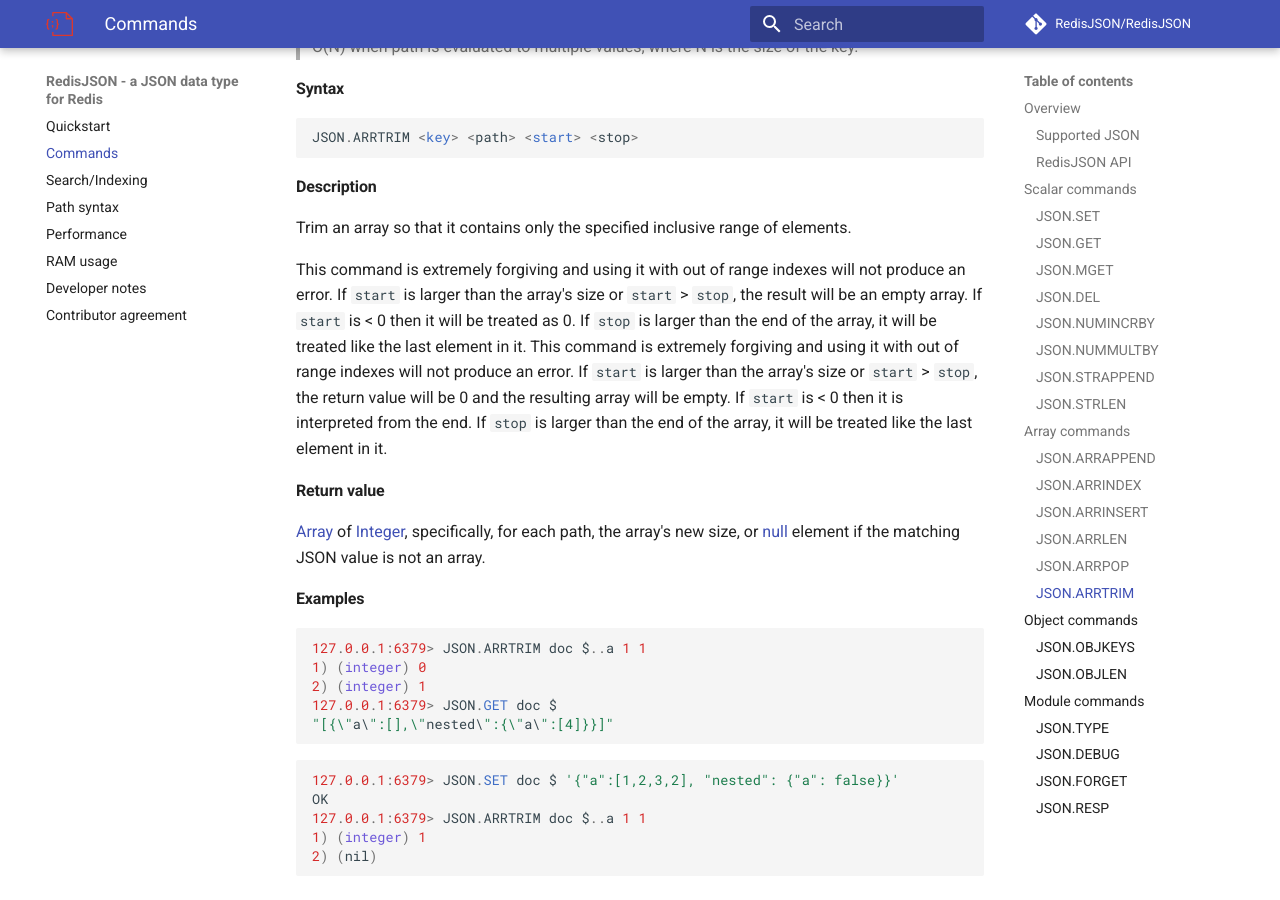
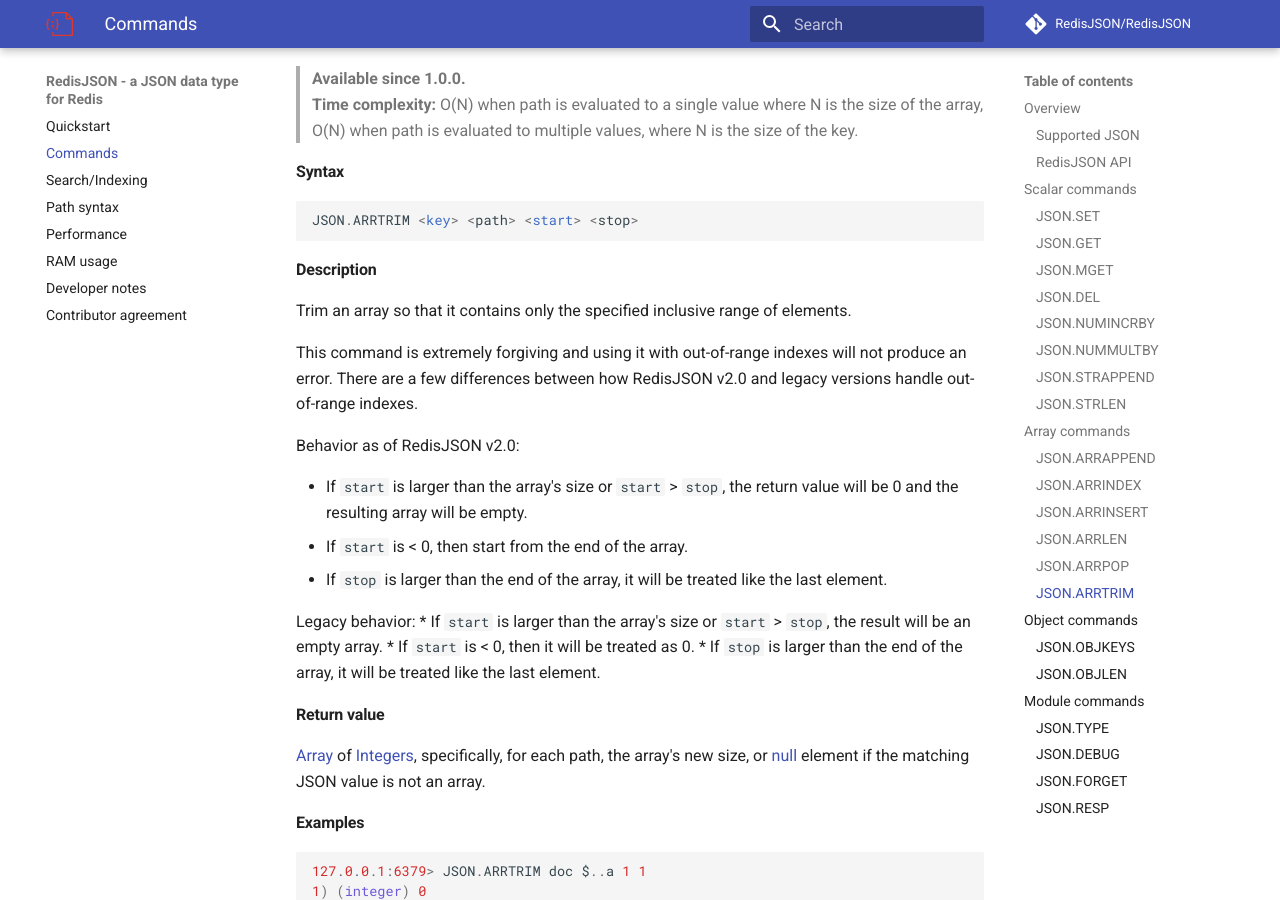
Before and after one commit to RedisJSON/RedisJSON, an MkDocs documentation site: the page built from docs/commands.md, in a window 1280 px wide and 900 px high, scrolled down 11300 px. Built offline with MkDocs 1.6.1 and Material for MkDocs 9.7.7, drawn with Linux system fonts in a browser that asks for light colours; comment, search, counter and statistics services are not loaded; some of the changed text lies outside the part shown.

Commit message:
Initial copy edits for commands.md

````diff
--- a/docs/commands.md
+++ b/docs/commands.md
@@ -1,4 +1,4 @@
-# RedisJSON Commands
+# RedisJSON commands
 
 ## Overview
 
@@ -78,11 +78,12 @@
 This command accepts multiple `path`s, and defaults to the value's root when none are given.
 
 The following subcommands change the reply's format and are all set to the empty string by default:
+
 *   `INDENT` sets the indentation string for nested levels
 *   `NEWLINE` sets the string that's printed at the end of each line
 *   `SPACE` sets the string that's put between a key and a value
 
-Pretty-formatted JSON is producible with `redis-cli` by following this example:
+Produce pretty-formatted JSON with `redis-cli` by following this example:
 
 ```
 ~/$ redis-cli --raw
@@ -104,14 +105,14 @@
 OK
 ```
 
-With a single JSONPath (json array bulk string):
+With a single JSONPath (JSON array bulk string):
 
 ```sql
 127.0.0.1:6379> JSON.GET doc $..b
 "[3,null]"
 ```
 
-Using multiple paths with at least one JSONPath (map with array of json values per path):
+Using multiple paths with at least one JSONPath (map with array of JSON values per path):
 
 ```sql
 127.0.0.1:6379> JSON.GET doc ..a $..b
@@ -259,13 +260,13 @@
 
 #### Description
 
-Appends the `json-string` value(s) to the string at `path`.
+Appends the `json-string` values to the string at `path`.
 
 `path` defaults to root if not provided.
 
 #### Return value
 
-[Array][4] of [Integer][2], specifically, for each path, the string's new length, or [null][6] element if the matching JSON value is not an array.
+[Array][4] of [Integers][2], specifically, for each path, the string's new length, or [null][6] element if the matching JSON value is not an array.
 
 #### Example
 
@@ -299,7 +300,7 @@
 
 #### Return value
 
-[Array][4] of [Integer][2], specifically, for each path, the string's length, or [null][6] element if the matching JSON value is not a string.
+[Array][4] of [Integers][2], specifically, for each path, the string's length, or [null][6] element if the matching JSON value is not a string.
 
 
 #### Example
@@ -328,11 +329,11 @@
 
 #### Description
 
-Append the `json` value(s) into the array at `path` after the last element in it.
+Append the `json` values into the array at `path` after the last element in it.
 
 #### Return value
 
-[Array][4] of [Integer][2], specifically, for each path, the array's new size, or [null][6] element if the matching JSON value is not an array.
+[Array][4] of [Integers][2], specifically, for each path, the array's new size, or [null][6] element if the matching JSON value is not an array.
 
 #### Example
 
@@ -368,7 +369,7 @@
 
 #### Return value
 
-[Array][4] of [Integer][2], specifically, for each JSON value matching the path, the first position of the scalar value in the array, -1 if unfound in the array, or [null][6] element if the matching JSON value is not an array.
+[Array][4] of [Integers][2], specifically, for each JSON value matching the path, the first position of the scalar value in the array, -1 if unfound in the array, or [null][6] element if the matching JSON value is not an array.
 
 #### Examples
 
@@ -401,13 +402,13 @@
 
 #### Description
 
-Insert the `json` value(s) into the array at `path` before the `index` (shifts to the right).
+Insert the `json` values into the array at `path` before the `index` (shifts to the right).
 
-The index must be in the array's range. Inserting at `index` 0 prepends to the array. Negative index values are interpreted as starting from the end.
+The index must be in the array's range. Inserting at `index` 0 prepends to the array. Negative index values start from the end of the array.
 
 #### Return value
 
-[Array][4] of [Integer][2], specifically, for each path, the array's new size, or [null][6] element if the matching JSON value is not an array.
+[Array][4] of [Integers][2], specifically, for each path, the array's new size, or [null][6] element if the matching JSON value is not an array.
 
 #### Examples
 
@@ -442,11 +443,11 @@
 
 Report the length of the JSON Array at `path` in `key`.
 
-`path` defaults to root if not provided. If the `key` or `path` do not exist, null is returned.
+`path` defaults to root if not provided. Returns null if the `key` or `path` do not exist.
 
 #### Return value
 
-[Array][4] of [Integer][2], specifically, for each path, the array's length, or [null][6] element if the matching JSON value is not an array.
+[Array][4] of [Integers][2], specifically, for each path, the array's length, or [null][6] element if the matching JSON value is not an array.
 
 #### Examples
 
@@ -523,11 +524,22 @@
 
 Trim an array so that it contains only the specified inclusive range of elements.
 
-This command is extremely forgiving and using it with out of range indexes will not produce an error. If `start` is larger than the array's size or `start` > `stop`, the result will be an empty array. If `start` is < 0 then it will be treated as 0. If `stop` is larger than the end of the array, it will be treated like the last element in it.
-This command is extremely forgiving and using it with out of range indexes will not produce an error. If `start` is larger than the array's size or `start` > `stop`, the return value will be 0 and the resulting array will be empty. If `start` is < 0 then it is interpreted from the end. If `stop` is larger than the end of the array, it will be treated like the last element in it.
+This command is extremely forgiving and using it with out-of-range indexes will not produce an error. There are a few differences between how RedisJSON v2.0 and legacy versions handle out-of-range indexes.
+
+Behavior as of RedisJSON v2.0:
+
+* If `start` is larger than the array's size or `start` > `stop`, the return value will be 0 and the resulting array will be empty.
+* If `start` is < 0, then start from the end of the array.
+* If `stop` is larger than the end of the array, it will be treated like the last element.
+
+Legacy behavior:
+* If `start` is larger than the array's size or `start` > `stop`, the result will be an empty array.
+* If `start` is < 0, then it will be treated as 0.
+* If `stop` is larger than the end of the array, it will be treated like the last element.
+
 #### Return value
 
-[Array][4] of [Integer][2], specifically, for each path, the array's new size, or [null][6] element if the matching JSON value is not an array.
+[Array][4] of [Integers][2], specifically, for each path, the array's new size, or [null][6] element if the matching JSON value is not an array.
 
 #### Examples
 
````
Also changed, not shown: other parts of docs/commands.md (+3 -3 lines).
